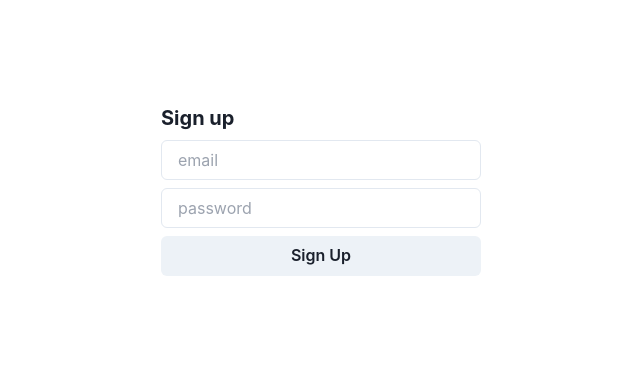
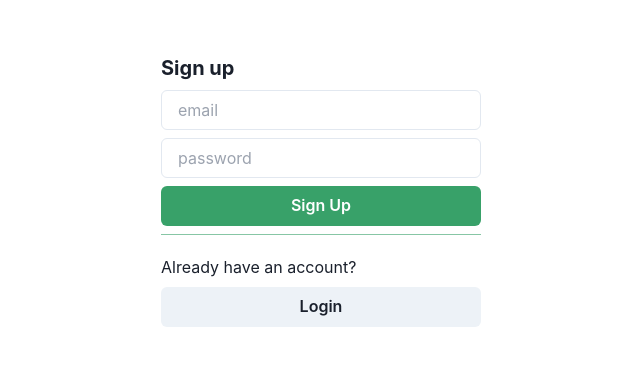
Before and after one commit to buhama/ingenium-challenge, a Next.js app: page /signup in a window 1280 px wide. Shown: the part 210-576 px from the top of the page, without its empty margins (319-959 px from the left). Built offline with nearby package versions, Linux system fonts and the light colour scheme.

Commit message:
navigating between login and signup

```diff
--- a/src/pages/login.tsx
+++ b/src/pages/login.tsx
@@ -1,7 +1,6 @@
-import React, { ReactElement, useState } from "react";
+import React, { useState } from "react";
 import { supabase } from "../../supabaseClient";
-import { Input, useToast, Button } from "@chakra-ui/react";
-import Layout from "../components/Layout";
+import { Input, useToast, Button, Divider } from "@chakra-ui/react";
 import { useRouter } from "next/router";
 
 const LoginPage = () => {
@@ -66,9 +65,12 @@ const LoginPage = () => {
         value={password}
         onChange={(e) => setPassword(e.target.value)}
       />
-      <Button type="submit" isLoading={loading}>
+      <Button colorScheme="green" type="submit" isLoading={loading}>
         Log In
       </Button>
+      <Divider />
+      <p className="mt-3">Dont have an account?</p>
+      <Button onClick={() => router.push("/signup")}>Sign Up</Button>
     </form>
   );
 };
--- a/src/pages/signup.tsx
+++ b/src/pages/signup.tsx
@@ -1,7 +1,6 @@
-import React, { ReactElement, useState } from "react";
+import React, { useState } from "react";
 import { supabase } from "../../supabaseClient";
-import { Input, useToast, Button } from "@chakra-ui/react";
-import Layout from "../components/Layout";
+import { Input, useToast, Button, Divider } from "@chakra-ui/react";
 import { useRouter } from "next/router";
 
 const SignUp = () => {
@@ -66,9 +65,12 @@ const SignUp = () => {
         value={password}
         onChange={(e) => setPassword(e.target.value)}
       />
-      <Button type="submit" isLoading={loading}>
+      <Button colorScheme="green" type="submit" isLoading={loading}>
         Sign Up
       </Button>
+      <Divider />
+      <p className="mt-3">Already have an account?</p>
+      <Button onClick={() => router.push("/login")}>Login</Button>
     </form>
   );
 };
--- a/theme.js
+++ b/theme.js
@@ -25,7 +25,7 @@ const themes = {
     },
     Divider: {
       baseStyle: {
-        borderColor: "yellow.500",
+        borderColor: "green.500",
       },
     },
     Popover: {
```
